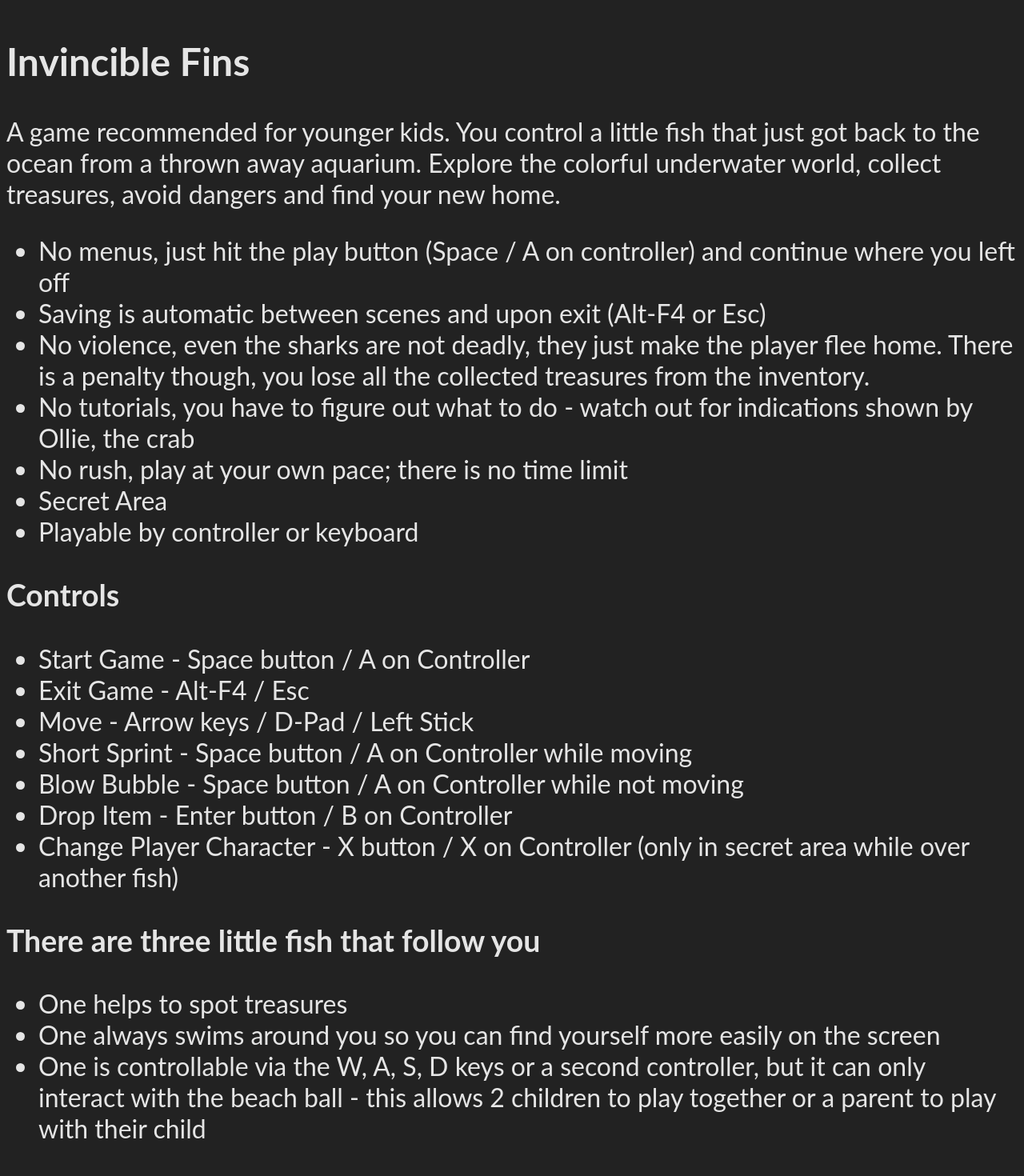
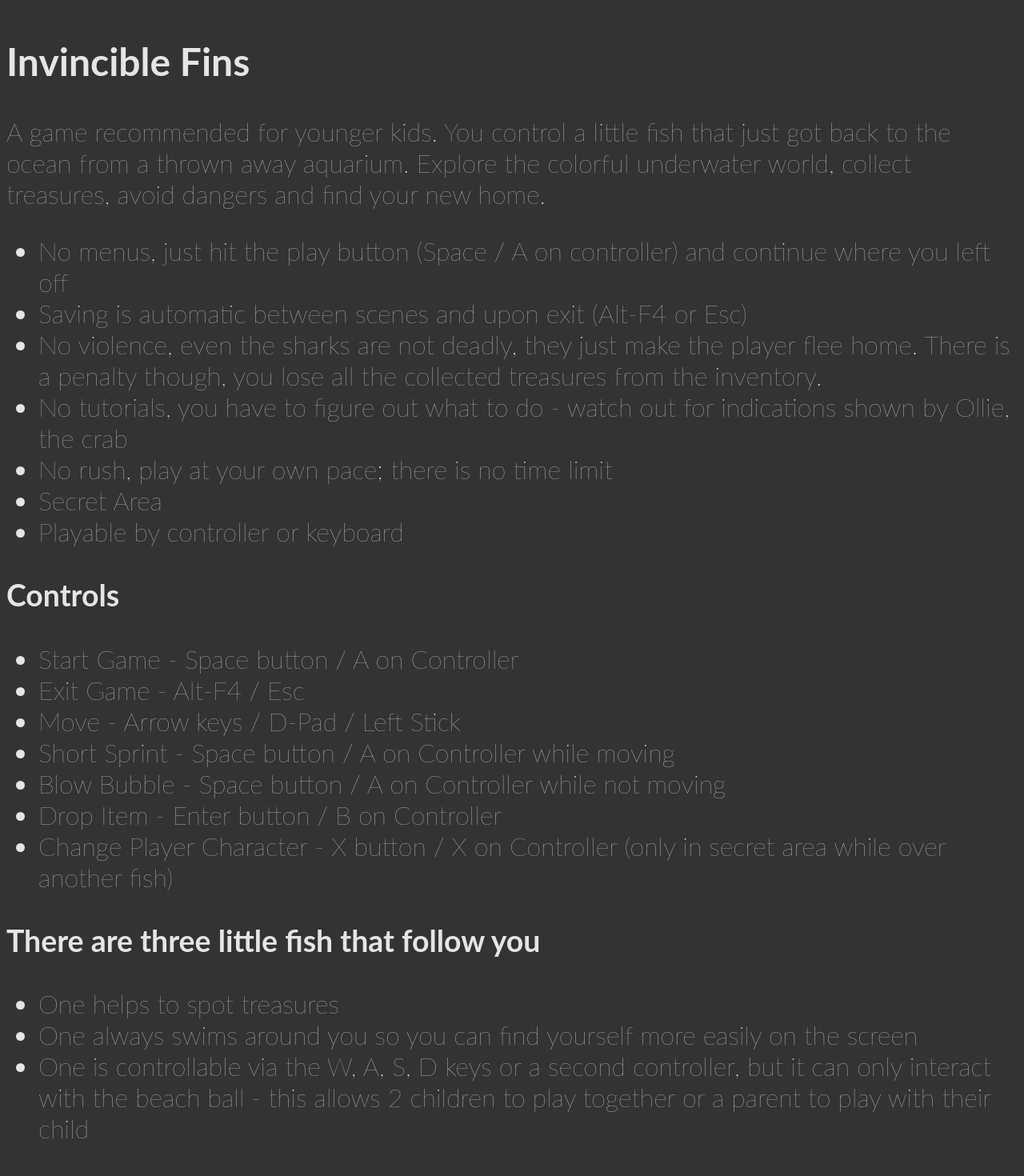
Before and after one commit to reggelente/InvincibleFins, a Jekyll site: the page built from README.md, in a window 1280 px wide. Shown: the whole page at 80% size. Built offline with Jekyll 4.4.1, drawn with Linux system fonts in a browser that asks for light colours; our own code applies the rules of GitHub Pages for plain Markdown files.

Commit message:
Update main.scss

```diff
--- a/_sass/main.scss
+++ b/_sass/main.scss
@@ -2,8 +2,9 @@ body {
   display: flex;
   justify-content: center;
   align-items: center;
-  background-color: #222222;
+  background-color: #333333;
   color: #e5e5e5;
   font-family: lato, system-ui, -apple-system, "Segoe UI", Roboto, Ubuntu, sans-serif;
+  font-weight: lighter;
   font-size: xx-large;
 }
```
